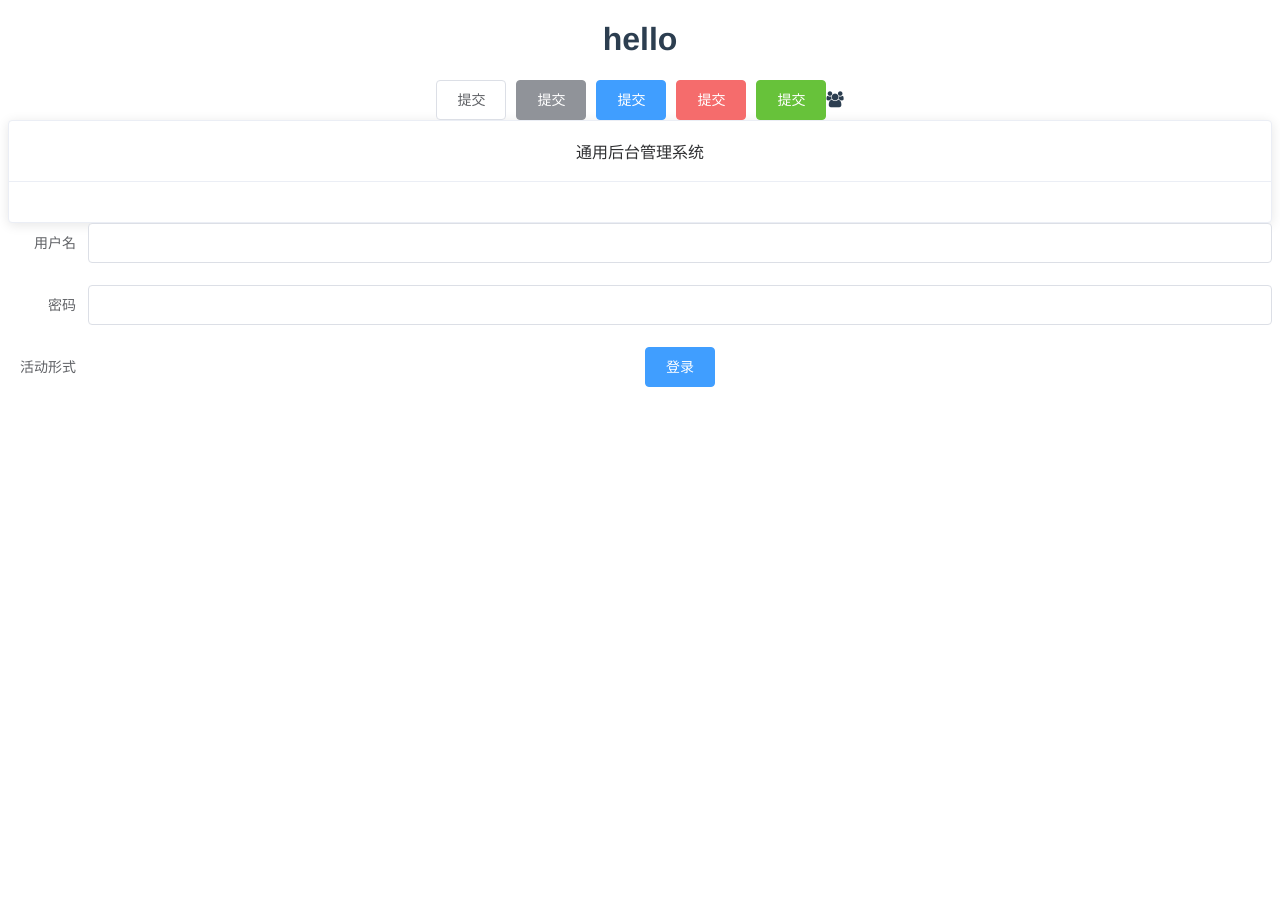
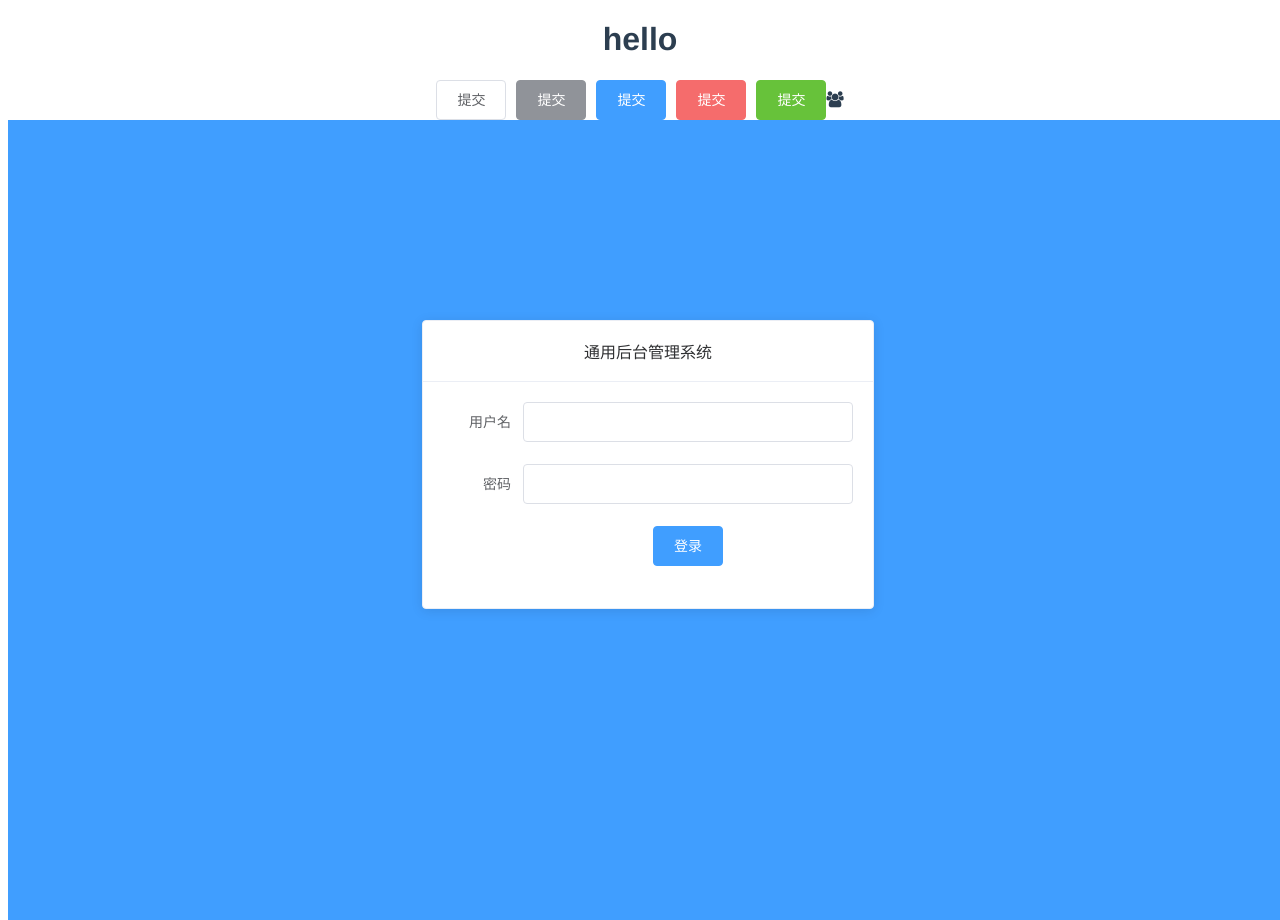
Before and after one commit to Mihray/exercise, a Vue app: page /login in a window 1280 px wide. Before the commit the page ends 800 px from the top, so only its background shows below. Built offline with nearby package versions, Linux system fonts and the light colour scheme.

Commit message:
Update LoginVue.vue

```diff
--- a/src/components/LoginVue.vue
+++ b/src/components/LoginVue.vue
@@ -1,10 +1,10 @@
 <template>
     <div class="login">
         <el-card class="box-card">
-            <div slot="header" class="clearfix">
+            <!-- slot="header" -->
+            <div  slot="header" class="clearfix">
                 <span>通用后台管理系统</span>
             </div>
-        </el-card>
         <el-form  label-width="80px" :model="form" ref="form">
             <el-form-item label="用户名" prop="username">
                 <el-input v-model="form.username"></el-input>
@@ -12,10 +12,11 @@
             <el-form-item label="密码"   prop="password">
                 <el-input type="password" v-model="form.password"></el-input>
             </el-form-item>
-            <el-form-item label="活动形式">
+            <el-form-item >
                 <el-button type="primary">登录</el-button>
             </el-form-item>
         </el-form>
+    </el-card>
     </div>
 </template>
 <script>
@@ -31,5 +32,21 @@ export default {
 }
 </script>
 <style scoped>
+.login{
+    width:100%;
+    height:100%;
+    position:absolute;
+    background:#409EFF;
+}
+.box-card{
+        width:450px;
+        margin:200px auto;
+    }
 
+/* .el-card__haeder{
+        font-size:34px;
+    }
+    .clearfix sapn{
+        font-size:34px;
+    } */
 </style>
```
